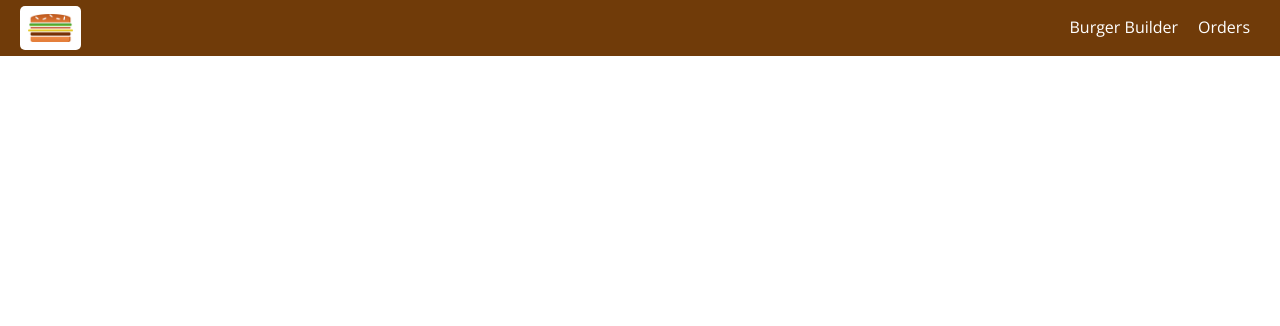
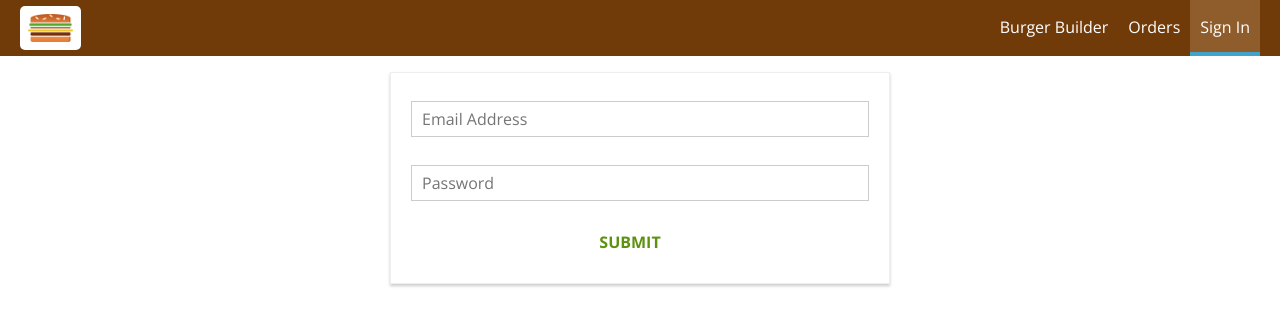
Before and after one commit to Code-Doctrina/react-doctrina, a React app in the folder redux-burger--02-finished/: page /auth in a window 1280 px wide. Shown: the top 326 px of the page. Built offline with nearby package versions, Linux system fonts and the light colour scheme.

Commit message:
Updated Auth and Sign In Form, ext Implementing Redux in Auth

```diff
--- a/redux-burger--02-finished/src/App.js
+++ b/redux-burger--02-finished/src/App.js
@@ -1,19 +1,21 @@
-import React, { Component } from 'react';
-import { Route, Switch } from 'react-router-dom';
+import React, {Component} from 'react';
+import {Route, Switch} from 'react-router-dom';
 
 import Layout from './hoc/Layout/Layout';
 import BurgerBuilder from './containers/BurgerBuilder/BurgerBuilder';
 import Checkout from './containers/Checkout/Checkout';
 import Orders from './containers/Orders/Orders';
+import Auth from './containers/Auth/Auth';
 
 class App extends Component {
-  render () {
+  render() {
     return (
       <div>
         <Layout>
           <Switch>
             <Route path="/checkout" component={Checkout} />
             <Route path="/orders" component={Orders} />
+            <Route path="/auth" component={Auth} />
             <Route path="/" exact component={BurgerBuilder} />
           </Switch>
         </Layout>
--- a/redux-burger--02-finished/src/components/Navigation/NavigationItems/NavigationItems.js
+++ b/redux-burger--02-finished/src/components/Navigation/NavigationItems/NavigationItems.js
@@ -4,10 +4,13 @@ import classes from './NavigationItems.css';
 import NavigationItem from './NavigationItem/NavigationItem';
 
 const navigationItems = () => (
-    <ul className={classes.NavigationItems}>
-        <NavigationItem link="/" exact>Burger Builder</NavigationItem>
-        <NavigationItem link="/orders">Orders</NavigationItem>
-    </ul>
+  <ul className={classes.NavigationItems}>
+    <NavigationItem link="/" exact>
+      Burger Builder
+    </NavigationItem>
+    <NavigationItem link="/orders"> Orders </NavigationItem>
+    <NavigationItem link="/auth"> Sign In </NavigationItem>
+  </ul>
 );
 
 export default navigationItems;
--- /dev/null
+++ b/redux-burger--02-finished/src/containers/Auth/Auth.css
@@ -0,0 +1,15 @@
+.Auth {
+    margin: 20px auto;
+    width: 80%;
+    text-align: center;
+    box-shadow: 0 2px 3px #ccc;
+    border: 1px solid #eee;
+    padding: 10px;
+    box-sizing: border-box;
+}
+
+@media (min-width: 600px) {
+    .Auth {
+        width: 500px;
+    }
+}
--- /dev/null
+++ b/redux-burger--02-finished/src/containers/Auth/Auth.js
@@ -0,0 +1,117 @@
+import React, {Component} from 'react';
+import Input from '../../components/UI/Input/Input';
+import Button from '../../components/UI/Button/Button';
+import classes from './Auth.css'
+
+class Auth extends Component {
+  state = {
+    controls: {
+      email: {
+        elementType: 'input',
+        elementConfig: {
+          type: 'email',
+          placeholder: 'Email Address',
+        },
+        value: '',
+        validation: {
+          required: true,
+          isEmail: true,
+        },
+        valid: false,
+        touched: false,
+      },
+      password: {
+        elementType: 'input',
+        elementConfig: {
+          type: 'password',
+          placeholder: 'Password',
+        },
+        value: '',
+        validation: {
+          required: true,
+          minLength: 6,
+        },
+        valid: false,
+        touched: false,
+      },
+    },
+  };
+
+
+  checkValidity(value, rules) {
+    let isValid = true;
+    if (!rules) {
+      return true;
+    }
+
+    if (rules.required) {
+      isValid = value.trim() !== '' && isValid;
+    }
+
+    if (rules.minLength) {
+      isValid = value.length >= rules.minLength && isValid;
+    }
+
+    if (rules.maxLength) {
+      isValid = value.length <= rules.maxLength && isValid;
+    }
+
+    if (rules.isEmail) {
+      const pattern = /[a-z0-9!#$%&'*+/=?^_`{|}~-]+(?:\.[a-z0-9!#$%&'*+/=?^_`{|}~-]+)*@(?:[a-z0-9](?:[a-z0-9-]*[a-z0-9])?\.)+[a-z0-9](?:[a-z0-9-]*[a-z0-9])?/;
+      isValid = pattern.test(value) && isValid;
+    }
+
+    if (rules.isNumeric) {
+      const pattern = /^\d+$/;
+      isValid = pattern.test(value) && isValid;
+    }
+
+    return isValid;
+  }
+
+  inputChangedHandler =(event, controlName)=> {
+    const updatedControls = {
+      ...this.state.controls,
+      [controlName]: {
+        ...this.state.controls[controlName],
+        value: event.target.value,
+        valid: this.checkValidity(event.target.value, this.state.controls[controlName].validation),
+        touched: true
+      }
+    }
+    this.setState({controls:updatedControls})
+  }
+
+
+  render() {
+    const formElementsArray = [];
+    for (let key in this.state.controls) {
+      formElementsArray.push({
+        id: key,
+        config: this.state.controls[key],
+      });
+    }
+    const form = formElementsArray.map((formElement) => (
+      <Input
+        key={formElement.id}
+        elementType={formElement.config.elementType}
+        elementConfig={formElement.config.elementConfig}
+        value={formElement.config.value}
+        invalid={!formElement.config.valid}
+        shouldValidate={formElement.config.validation}
+        touched={formElement.config.touched}
+        changed={(event) => this.inputChangedHandler(event, formElement.id)}
+      />
+    ));
+    return (
+      <div className={classes.Auth}>
+        <form>
+            {form}
+          <Button btnType="Success">SUBMIT</Button>
+        </form>
+      </div>
+    );
+  }
+}
+
+export default Auth;
```
